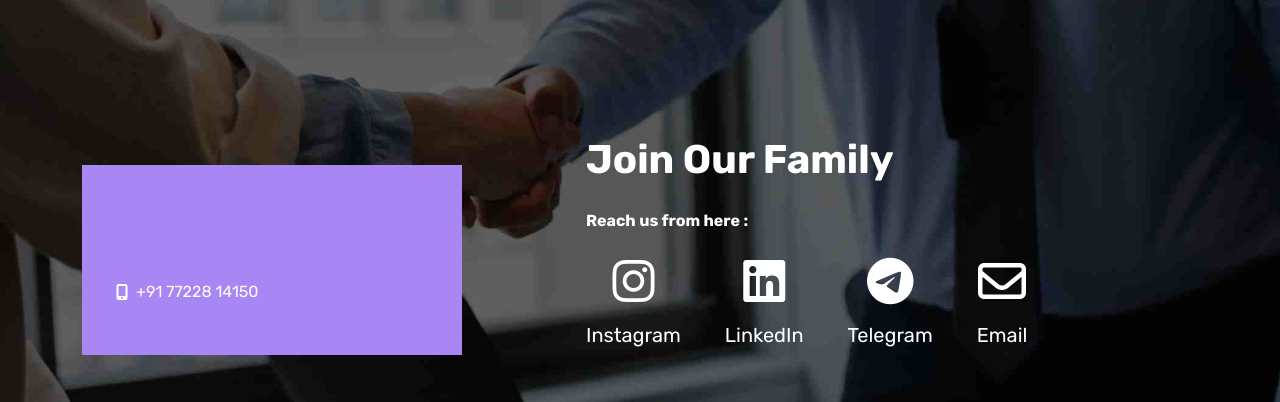
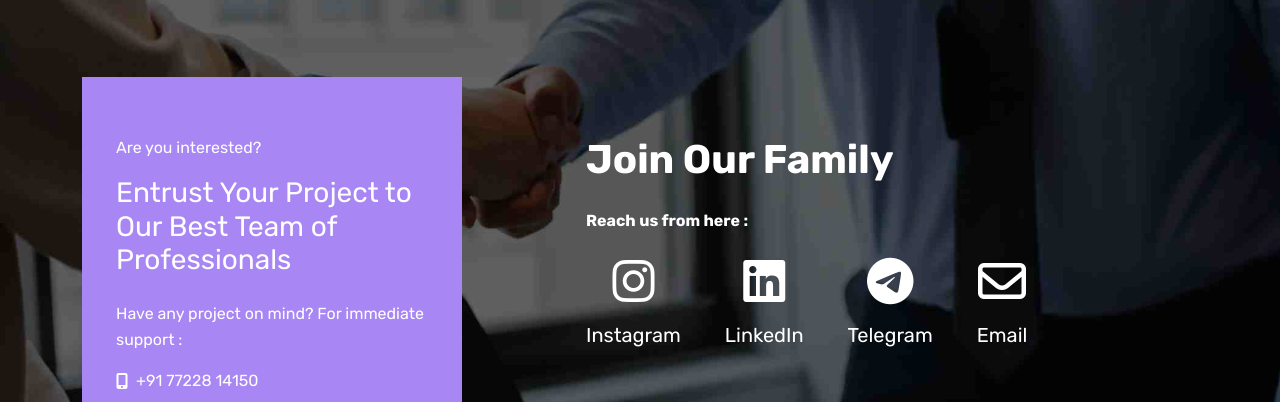
Before and after one commit to Yashcodes/CodeNesters-Frontend, a React (Create React App) app: page / in a window 1280 px wide. Shown: the part 3460-3862 px from the top of the page. Built offline with nearby package versions, Linux system fonts and the light colour scheme.

Commit message:
passed props from home page to contactFromHome section

```diff
--- a/src/pages/About.jsx
+++ b/src/pages/About.jsx
@@ -58,10 +58,9 @@ const About = () => {
       <ContactFromHome
       heading={"Want your business grow online?"}
         mainContent={
-          "We provide innovative website development solutions."
+          "We Provide Innovative Website Development Solutions."
         }
-
-        subContent={"Want to build your online portfolio? Contact us on:"}
+        subContent={"Want to build your online portfolio? Contact us on :"}
       />
     </Layout>
   );
--- a/src/pages/Home.jsx
+++ b/src/pages/Home.jsx
@@ -65,7 +65,11 @@ const Home = () => {
       <BusinessProblemHome />
 
       {/* //! Immediate contact from home  */}
-      <ContactFromHome />
+      <ContactFromHome
+        heading={"Are you interested?"}
+        mainContent={"Entrust Your Project to Our Best Team of Professionals"}
+        subContent={"Have any project on mind? For immediate support :"}
+      />
 
       {/* //! Testimonial  */}
       <Testimonial
```
